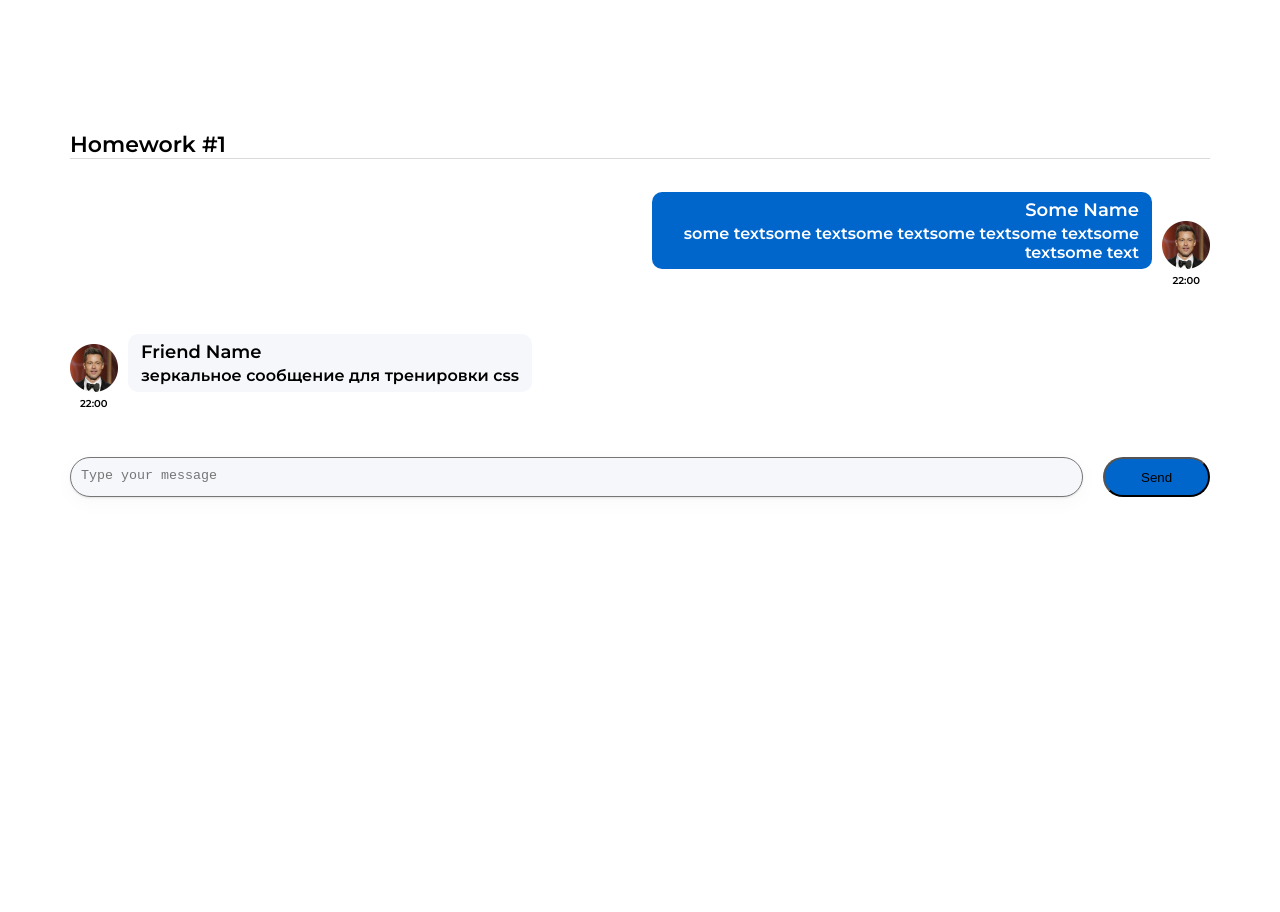
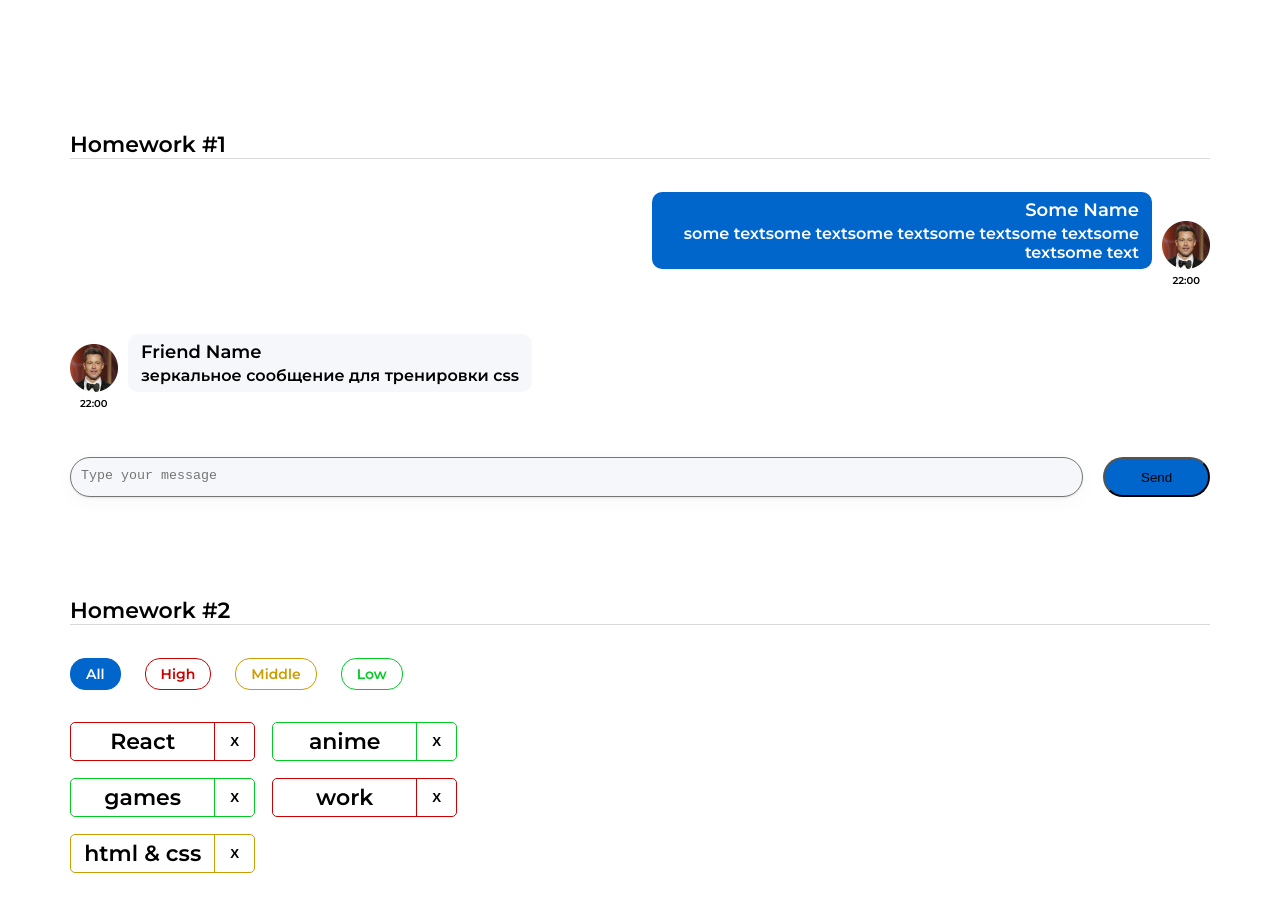
Before and after one commit to keebirg/hws2, a React (Create React App) app: page / in a window 1280 px wide. Shown: the top 912 px of the page. Before the commit the page ends 800 px from the top, so only its background shows below. Built offline with nearby package versions, Linux system fonts and the light colour scheme.

Commit message:
HW2_2week

```diff
--- a/src/s1-main/App.module.css
+++ b/src/s1-main/App.module.css
@@ -1,6 +1,6 @@
 .App {
     --header_height: 60px;
-    padding: 131px 70px 10px 70px;
+    padding: 131px 70px 100px 70px;
 
 
     color: #000;
@@ -9,7 +9,14 @@
     font-style: normal;
     font-weight: 600;
     line-height: normal;
+
+    display: flex;
+    flex-direction: column;
+    gap: 100px;
 }
+
+
+
 
 .hw {
 
--- a/src/s1-main/App.tsx
+++ b/src/s1-main/App.tsx
@@ -1,13 +1,14 @@
 import React from 'react'
 import s from './App.module.css'
 import HW1 from '../s2-homeworks/hw01/HW1'
+import HW2 from "../s2-homeworks/hw02/HW2";
 
 function App() {
     return (
         <div className={s.App}>
             <HW1/>
             {/*раскомментировать по ходу выполнения*/}
-            {/*<HW2/>*/}
+            <HW2/>
             {/*<HW3/>*/}
             {/*<HW4/>*/}
 
--- a/src/s2-homeworks/hw01/message-sender/MessageSender.module.css
+++ b/src/s2-homeworks/hw01/message-sender/MessageSender.module.css
@@ -20,6 +20,7 @@
     width: 120px;
     border-radius: 20px;
     background: #06C;
+    cursor: pointer;
 }
 
 .button:hover {
--- a/src/s2-homeworks/hw02/HW2.tsx
+++ b/src/s2-homeworks/hw02/HW2.tsx
@@ -17,10 +17,10 @@
 * */
 
 // types
-export type AffairPriorityType = any // need to fix any
+export type AffairPriorityType = "low" | "high" | "middle"
 export type AffairType = {
-    _id: any // need to fix any
-    name: any // need to fix any
+    _id: number // need to fix any
+    name: string // need to fix any
     priority: AffairPriorityType
 }
 export type FilterType = 'all' | AffairPriorityType
@@ -35,23 +35,20 @@
 ]
 
 // pure helper functions
-export const filterAffairs = (affairs: any, filter: any): any => { // need to fix any
-
-
-    return affairs // need to fix
+export const filterAffairs = (affairs: AffairType[], filter: FilterType): AffairType[] => { // need to fix any
+    return filter === 'all' ? affairs : affairs.filter((affair) => affair.priority === filter)
 }
-export const deleteAffair = (affairs: any, _id: any): any => { // need to fix any
-
-    return affairs // need to fix
+export const deleteAffair = (affairs: AffairType[], _id: number): AffairType[] => { // need to fix any
+    return affairs.filter((affair)=>affair._id!=_id)
 }
 
 function HW2() {
-    const [affairs, setAffairs] = useState<any>(defaultAffairs) // need to fix any
+    const [affairs, setAffairs] = useState<AffairType[]>(defaultAffairs) // need to fix any
     const [filter, setFilter] = useState<FilterType>('all')
 
     const filteredAffairs = filterAffairs(affairs, filter)
-    const deleteAffairCallback = (_id: any) => { // need to fix any
-        // need to fix
+    const deleteAffairCallback = (_id: number) => { // need to fix any
+        setAffairs(deleteAffair(affairs, _id))
     }
 
     return (
--- a/src/s2-homeworks/hw02/affairs/Affairs.tsx
+++ b/src/s2-homeworks/hw02/affairs/Affairs.tsx
@@ -4,24 +4,24 @@
 import s from './Affairs.module.css'
 
 type AffairsPropsType = {
-    data: any // need to fix any
-    setFilter: any
-    deleteAffairCallback: any
+    data: AffairType[] // need to fix any
+    setFilter: (filter:FilterType)=>void
+    deleteAffairCallback: (_id:number)=>void
     filter: FilterType
 }
 
 function Affairs(props: AffairsPropsType) {
     const setAll = () => {
-        // need to fix
+        props.setFilter("all")
     }
     const setHigh = () => {
-        // need to fix
+        props.setFilter("high")
     }
     const setMiddle = () => {
-        // need to fix
+        props.setFilter("middle")
     }
     const setLow = () => {
-        // need to fix
+        props.setFilter("low")
     }
 
     const cnAll = s.button + ' ' + s.all + (props.filter === 'all' ? ' ' + s.active : '')
--- a/src/s2-homeworks/hw02/affairs/affair/Affair.tsx
+++ b/src/s2-homeworks/hw02/affairs/affair/Affair.tsx
@@ -6,12 +6,12 @@
 type AffairPropsType = {
     // key не нужно типизировать
     affair: AffairType
-    deleteAffairCallback: any // need to fix any
+    deleteAffairCallback: (_id:number)=>void // need to fix any
 }
 
 function Affair(props: AffairPropsType) {
     const deleteCallback = () => {
-        // need to fix
+        props.deleteAffairCallback(props.affair._id)
     }
 
     const nameClass = s.name + ' ' + s2[props.affair.priority]
@@ -26,7 +26,7 @@
             <div id={'hw2-name-' + props.affair._id} className={nameClass}>
                 {/*создаёт студент*/}
 
-                {/**/}
+                {props.affair.name}
             </div>
             <div id={'hw2-priority-' + props.affair._id} hidden>
                 {props.affair.priority}
@@ -35,7 +35,7 @@
             <button
                 id={'hw2-button-delete-' + props.affair._id}
                 className={buttonClass}
-                // need to fix
+                onClick={deleteCallback}
 
             >
                 {/*текст кнопки могут изменить студенты*/}
```
